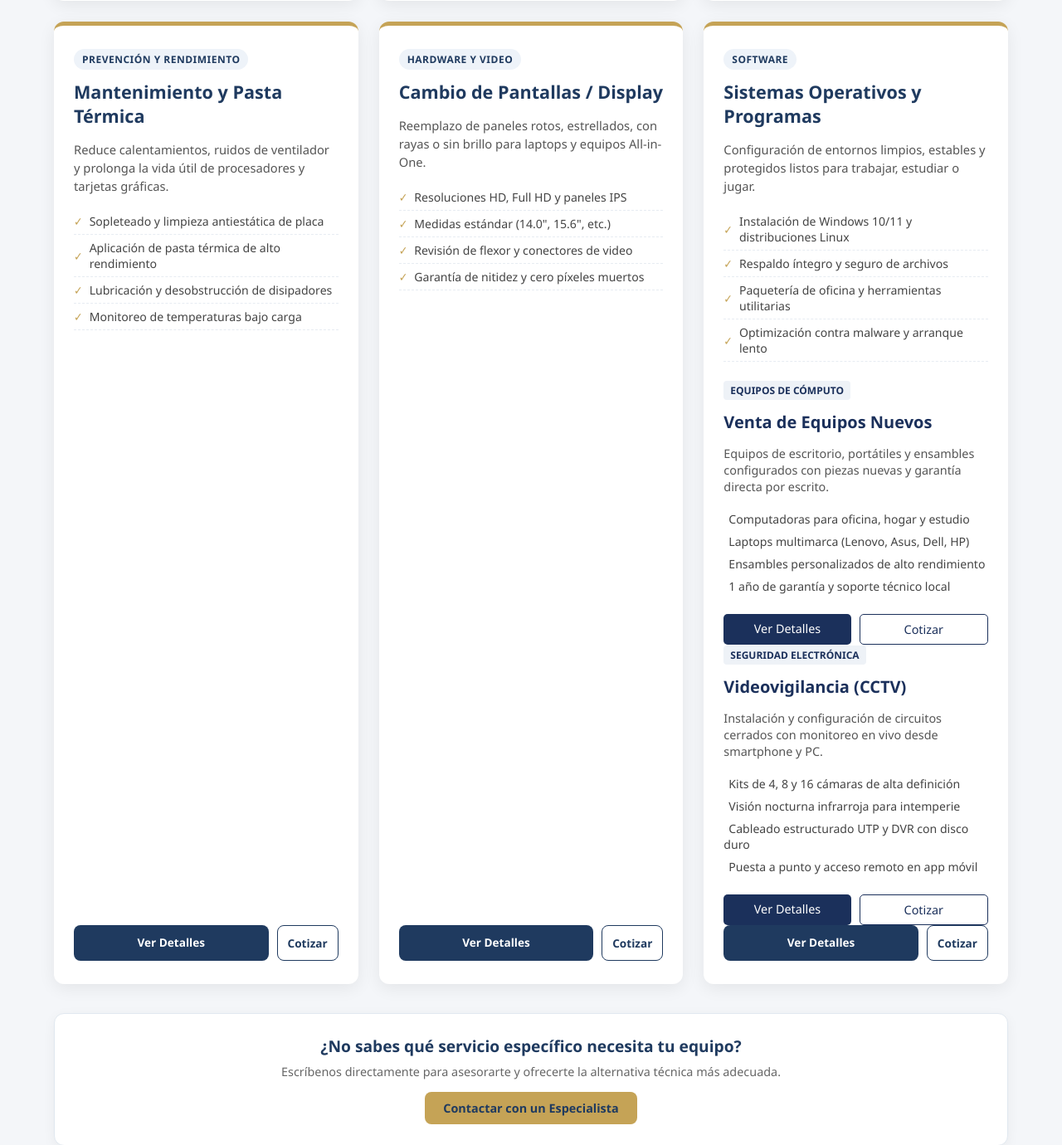
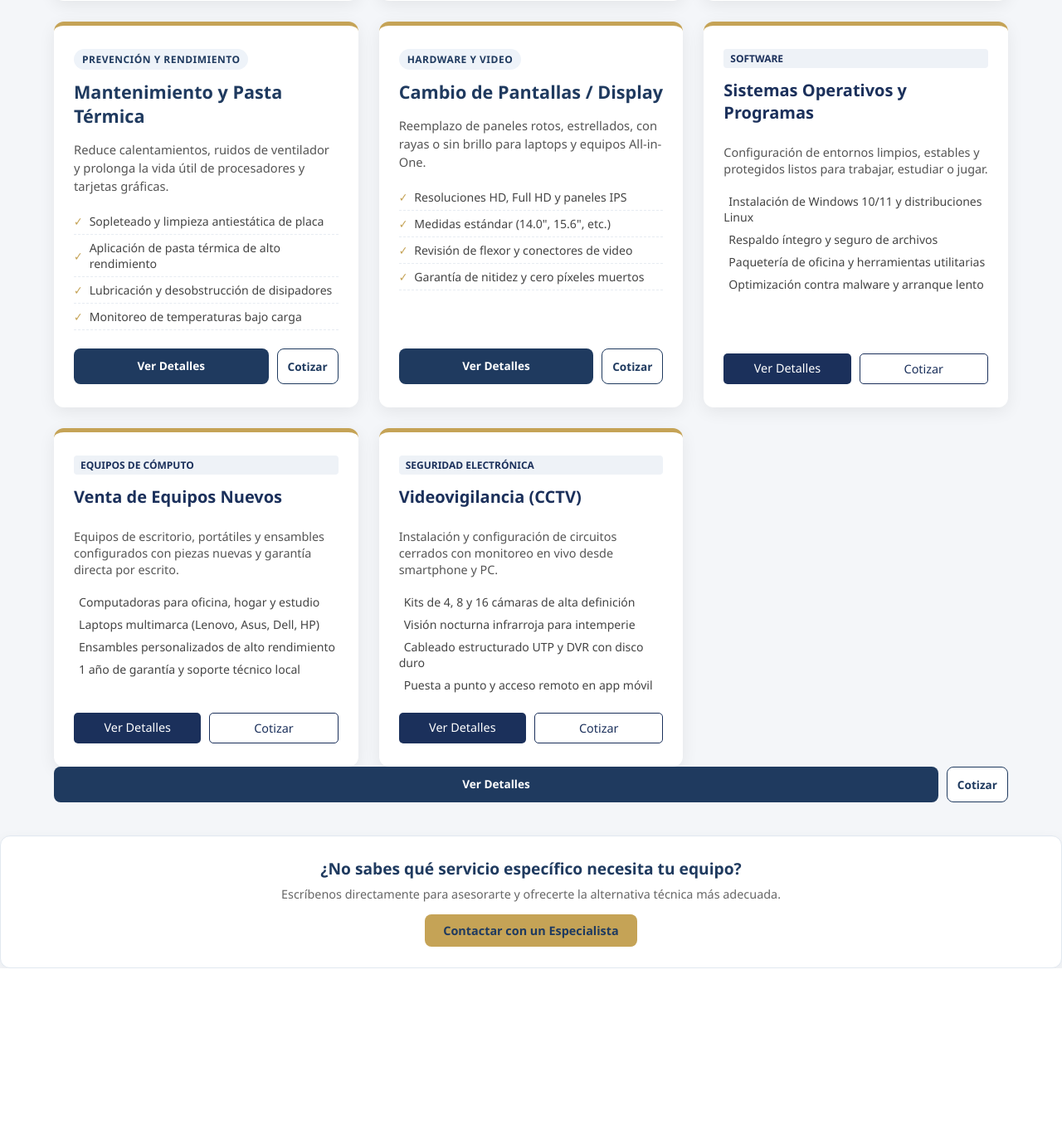
Before and after one commit to ArturoGtzRosas/servicio-gutierrez, a Flask app: page /servicios in a window 1280 px wide. Shown: the part 637-2017 px from the top of the page at 83% size. After the commit the page ends 1804 px from the top, so only its background shows below. Run offline with Flask 3, Linux system fonts and the light colour scheme; some libraries are stand-ins or nearby versions.

Commit message:
Corregir estructura de tarjetas de servicios para equipos y cctv

```diff
--- a/templates/servicios.html
+++ b/templates/servicios.html
@@ -359,83 +359,55 @@
             </div>
 
             <!-- 6. Sistemas Operativos y Software -->
+            <!-- TARJETA: Sistemas Operativos y Programas -->
             <div class="card-servicio">
-                <div>
-                    <span class="card-badge">Software</span>
-                    <h3>Sistemas Operativos y Programas</h3>
-                    <p class="desc">Configuración de entornos limpios, estables y protegidos listos para trabajar,
-                        estudiar o jugar.</p>
-                    <ul class="lista-puntos">
-                        <li>Instalación de Windows 10/11 y distribuciones Linux</li>
-                        <li>Respaldo íntegro y seguro de archivos</li>
-                        <li>Paquetería de oficina y herramientas utilitarias</li>
-                        <li>Optimización contra malware y arranque lento</li>
-                    </ul>
-                </div>
-                <!-- TARJETA: Venta de Equipos Nuevos -->
-                <div class="servicio-card">
-                    <span class="badge-cat"
-                        style="font-size: 0.75rem; font-weight: bold; text-transform: uppercase; color: #1b305b; background: #eef2f7; padding: 3px 8px; border-radius: 4px; display: inline-block; margin-bottom: 8px;">EQUIPOS
-                        DE CÓMPUTO</span>
-                    <h3 style="color: #1b305b; margin-top: 5px; margin-bottom: 10px; font-size: 1.25rem;">Venta de
-                        Equipos Nuevos</h3>
-                    <p style="color: #555; font-size: 0.9rem; line-height: 1.4; margin-bottom: 15px;">Equipos de
-                        escritorio, portátiles y ensambles configurados con piezas nuevas y garantía directa por
-                        escrito.</p>
+                <span class="badge-cat" style="font-size: 0.75rem; font-weight: bold; text-transform: uppercase; color: #1b305b; background: #eef2f7; padding: 3px 8px; border-radius: 4px; display: inline-block; margin-bottom: 8px;">SOFTWARE</span>
+                <h3 style="color: #1b305b; margin-top: 5px; margin-bottom: 10px; font-size: 1.25rem;">Sistemas Operativos y Programas</h3>
+                <p style="color: #555; font-size: 0.9rem; line-height: 1.4; margin-bottom: 15px;">Configuración de entornos limpios, estables y protegidos listos para trabajar, estudiar o jugar.</p>
                 <ul style="list-style: none; padding: 0; margin: 0 0 20px 0; font-size: 0.88rem; color: #444;">
-                        <li style="padding: 4px 0;"><i class="fas fa-check"
-                                style="color: #27ae60; margin-right: 6px;"></i> Computadoras para oficina, hogar y
-                            estudio</li>
-                        <li style="padding: 4px 0;"><i class="fas fa-check"
-                                style="color: #27ae60; margin-right: 6px;"></i> Laptops multimarca (Lenovo, Asus, Dell,
-                            HP)</li>
-                        <li style="padding: 4px 0;"><i class="fas fa-check"
-                                style="color: #27ae60; margin-right: 6px;"></i> Ensambles personalizados de alto
-                            rendimiento</li>
-                        <li style="padding: 4px 0;"><i class="fas fa-check"
-                                style="color: #27ae60; margin-right: 6px;"></i> 1 año de garantía y soporte técnico
-                            local</li>
+                    <li style="padding: 4px 0;"><i class="fas fa-check" style="color: #27ae60; margin-right: 6px;"></i> Instalación de Windows 10/11 y distribuciones Linux</li>
+                    <li style="padding: 4px 0;"><i class="fas fa-check" style="color: #27ae60; margin-right: 6px;"></i> Respaldo íntegro y seguro de archivos</li>
+                    <li style="padding: 4px 0;"><i class="fas fa-check" style="color: #27ae60; margin-right: 6px;"></i> Paquetería de oficina y herramientas utilitarias</li>
+                    <li style="padding: 4px 0;"><i class="fas fa-check" style="color: #27ae60; margin-right: 6px;"></i> Optimización contra malware y arranque lento</li>
                 </ul>
                 <div style="display: flex; gap: 10px; margin-top: auto;">
-                        <a href="{{ url_for('equipos') }}" class="btn-detalles"
-                            style="flex: 1; text-align: center; padding: 8px; background: #1b305b; color: white; text-decoration: none; border-radius: 5px; font-weight: 500; font-size: 0.9rem;">Ver
-                            Detalles</a>
-                        <a href="https://wa.me/525540313150?text=Hola,%20me%20interesa%20cotizar%20un%20equipo%20de%20c%C3%B3mputo%20nuevo"
-                            target="_blank" class="btn-cotizar"
-                            style="flex: 1; text-align: center; padding: 8px; background: white; color: #1b305b; border: 1px solid #1b305b; text-decoration: none; border-radius: 5px; font-weight: 500; font-size: 0.9rem;">Cotizar</a>
+                    <a href="{{ url_for('index') }}#contacto" class="btn-detalles" style="flex: 1; text-align: center; padding: 8px; background: #1b305b; color: white; text-decoration: none; border-radius: 5px; font-weight: 500; font-size: 0.9rem;">Ver Detalles</a>
+                    <a href="https://wa.me/525540313150?text=Hola,%20me%20interesa%20informaci%C3%B3n%20sobre%20instalaci%C3%B3n%20de%20sistemas%20operativos" target="_blank" class="btn-cotizar" style="flex: 1; text-align: center; padding: 8px; background: white; color: #1b305b; border: 1px solid #1b305b; text-decoration: none; border-radius: 5px; font-weight: 500; font-size: 0.9rem;">Cotizar</a>
+                </div>
+            </div>
+
+            <!-- TARJETA: Venta de Equipos Nuevos -->
+            <div class="card-servicio">
+                <span class="badge-cat" style="font-size: 0.75rem; font-weight: bold; text-transform: uppercase; color: #1b305b; background: #eef2f7; padding: 3px 8px; border-radius: 4px; display: inline-block; margin-bottom: 8px;">EQUIPOS DE CÓMPUTO</span>
+                <h3 style="color: #1b305b; margin-top: 5px; margin-bottom: 10px; font-size: 1.25rem;">Venta de Equipos Nuevos</h3>
+                <p style="color: #555; font-size: 0.9rem; line-height: 1.4; margin-bottom: 15px;">Equipos de escritorio, portátiles y ensambles configurados con piezas nuevas y garantía directa por escrito.</p>
+                <ul style="list-style: none; padding: 0; margin: 0 0 20px 0; font-size: 0.88rem; color: #444;">
+                    <li style="padding: 4px 0;"><i class="fas fa-check" style="color: #27ae60; margin-right: 6px;"></i> Computadoras para oficina, hogar y estudio</li>
+                    <li style="padding: 4px 0;"><i class="fas fa-check" style="color: #27ae60; margin-right: 6px;"></i> Laptops multimarca (Lenovo, Asus, Dell, HP)</li>
+                    <li style="padding: 4px 0;"><i class="fas fa-check" style="color: #27ae60; margin-right: 6px;"></i> Ensambles personalizados de alto rendimiento</li>
+                    <li style="padding: 4px 0;"><i class="fas fa-check" style="color: #27ae60; margin-right: 6px;"></i> 1 año de garantía y soporte técnico local</li>
+                </ul>
+                <div style="display: flex; gap: 10px; margin-top: auto;">
+                    <a href="{{ url_for('equipos') }}" class="btn-detalles" style="flex: 1; text-align: center; padding: 8px; background: #1b305b; color: white; text-decoration: none; border-radius: 5px; font-weight: 500; font-size: 0.9rem;">Ver Detalles</a>
+                    <a href="https://wa.me/525540313150?text=Hola,%20me%20interesa%20cotizar%20un%20equipo%20de%20c%C3%B3mputo%20nuevo" target="_blank" class="btn-cotizar" style="flex: 1; text-align: center; padding: 8px; background: white; color: #1b305b; border: 1px solid #1b305b; text-decoration: none; border-radius: 5px; font-weight: 500; font-size: 0.9rem;">Cotizar</a>
                 </div>
             </div>
 
             <!-- TARJETA: Videovigilancia (CCTV) -->
-                <div class="servicio-card">
-                    <span class="badge-cat"
-                        style="font-size: 0.75rem; font-weight: bold; text-transform: uppercase; color: #1b305b; background: #eef2f7; padding: 3px 8px; border-radius: 4px; display: inline-block; margin-bottom: 8px;">SEGURIDAD
-                        ELECTRÓNICA</span>
-                    <h3 style="color: #1b305b; margin-top: 5px; margin-bottom: 10px; font-size: 1.25rem;">
-                        Videovigilancia (CCTV)</h3>
-                    <p style="color: #555; font-size: 0.9rem; line-height: 1.4; margin-bottom: 15px;">Instalación y
-                        configuración de circuitos cerrados con monitoreo en vivo desde smartphone y PC.</p>
+            <div class="card-servicio">
+                <span class="badge-cat" style="font-size: 0.75rem; font-weight: bold; text-transform: uppercase; color: #1b305b; background: #eef2f7; padding: 3px 8px; border-radius: 4px; display: inline-block; margin-bottom: 8px;">SEGURIDAD ELECTRÓNICA</span>
+                <h3 style="color: #1b305b; margin-top: 5px; margin-bottom: 10px; font-size: 1.25rem;">Videovigilancia (CCTV)</h3>
+                <p style="color: #555; font-size: 0.9rem; line-height: 1.4; margin-bottom: 15px;">Instalación y configuración de circuitos cerrados con monitoreo en vivo desde smartphone y PC.</p>
                 <ul style="list-style: none; padding: 0; margin: 0 0 20px 0; font-size: 0.88rem; color: #444;">
-                        <li style="padding: 4px 0;"><i class="fas fa-check"
-                                style="color: #27ae60; margin-right: 6px;"></i> Kits de 4, 8 y 16 cámaras de alta
-                            definición</li>
-                        <li style="padding: 4px 0;"><i class="fas fa-check"
-                                style="color: #27ae60; margin-right: 6px;"></i> Visión nocturna infrarroja para
-                            intemperie</li>
-                        <li style="padding: 4px 0;"><i class="fas fa-check"
-                                style="color: #27ae60; margin-right: 6px;"></i> Cableado estructurado UTP y DVR con
-                            disco duro</li>
-                        <li style="padding: 4px 0;"><i class="fas fa-check"
-                                style="color: #27ae60; margin-right: 6px;"></i> Puesta a punto y acceso remoto en app
-                            móvil</li>
+                    <li style="padding: 4px 0;"><i class="fas fa-check" style="color: #27ae60; margin-right: 6px;"></i> Kits de 4, 8 y 16 cámaras de alta definición</li>
+                    <li style="padding: 4px 0;"><i class="fas fa-check" style="color: #27ae60; margin-right: 6px;"></i> Visión nocturna infrarroja para intemperie</li>
+                    <li style="padding: 4px 0;"><i class="fas fa-check" style="color: #27ae60; margin-right: 6px;"></i> Cableado estructurado UTP y DVR con disco duro</li>
+                    <li style="padding: 4px 0;"><i class="fas fa-check" style="color: #27ae60; margin-right: 6px;"></i> Puesta a punto y acceso remoto en app móvil</li>
                 </ul>
                 <div style="display: flex; gap: 10px; margin-top: auto;">
-                        <a href="{{ url_for('cctv') }}" class="btn-detalles"
-                            style="flex: 1; text-align: center; padding: 8px; background: #1b305b; color: white; text-decoration: none; border-radius: 5px; font-weight: 500; font-size: 0.9rem;">Ver
-                            Detalles</a>
-                        <a href="https://wa.me/525540313150?text=Hola,%20me%20interesa%20cotizar%20un%20sistema%20de%20videovigilancia%20CCTV"
-                            target="_blank" class="btn-cotizar"
-                            style="flex: 1; text-align: center; padding: 8px; background: white; color: #1b305b; border: 1px solid #1b305b; text-decoration: none; border-radius: 5px; font-weight: 500; font-size: 0.9rem;">Cotizar</a>
+                    <a href="{{ url_for('cctv') }}" class="btn-detalles" style="flex: 1; text-align: center; padding: 8px; background: #1b305b; color: white; text-decoration: none; border-radius: 5px; font-weight: 500; font-size: 0.9rem;">Ver Detalles</a>
+                    <a href="https://wa.me/525540313150?text=Hola,%20me%20interesa%20cotizar%20un%20sistema%20de%20videovigilancia%20CCTV" target="_blank" class="btn-cotizar" style="flex: 1; text-align: center; padding: 8px; background: white; color: #1b305b; border: 1px solid #1b305b; text-decoration: none; border-radius: 5px; font-weight: 500; font-size: 0.9rem;">Cotizar</a>
+                </div>
             </div>
                 </div>
                 <div class="card-botones">
```
Lines whose indentation alone changed are shown as unchanged.
